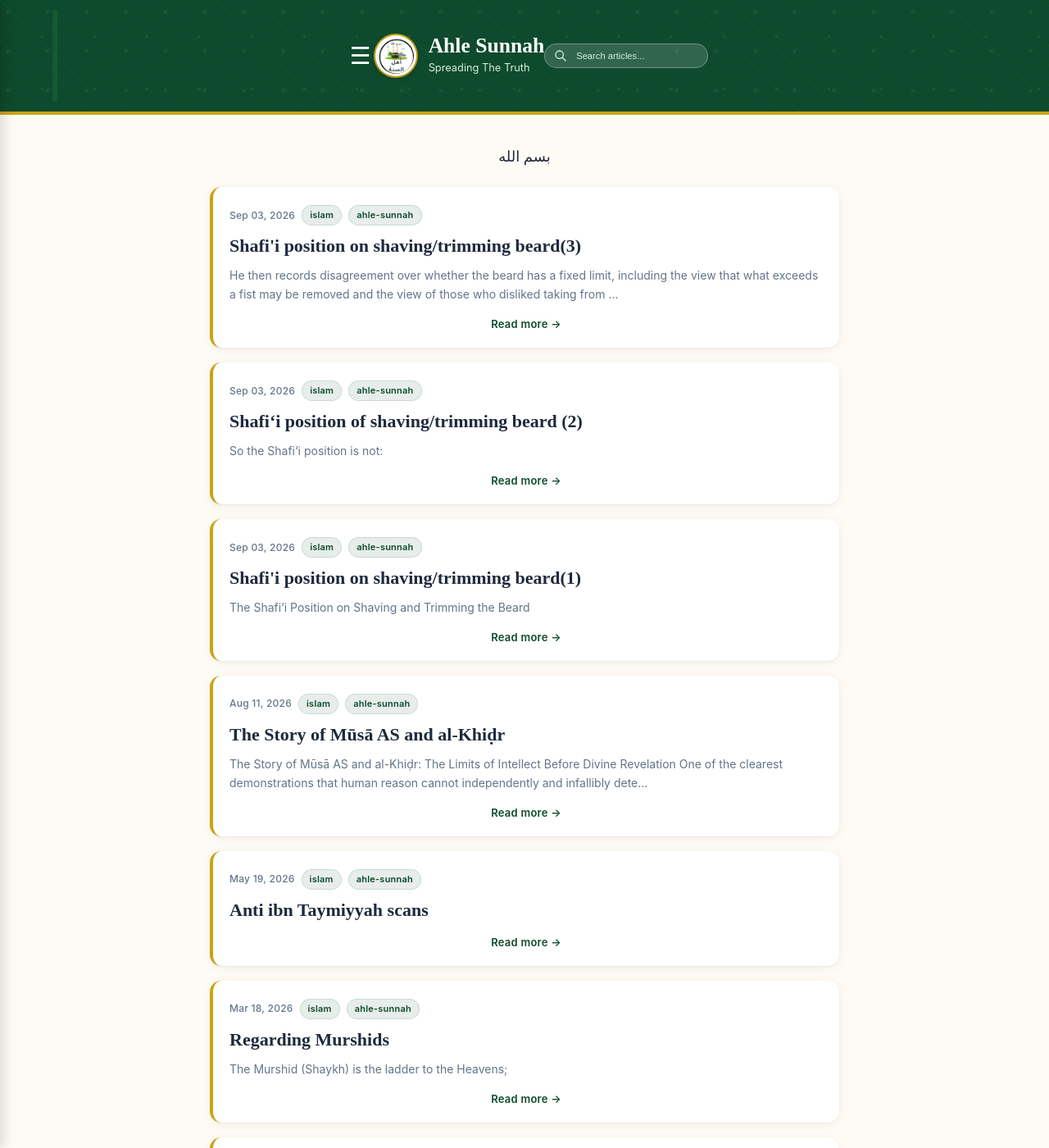
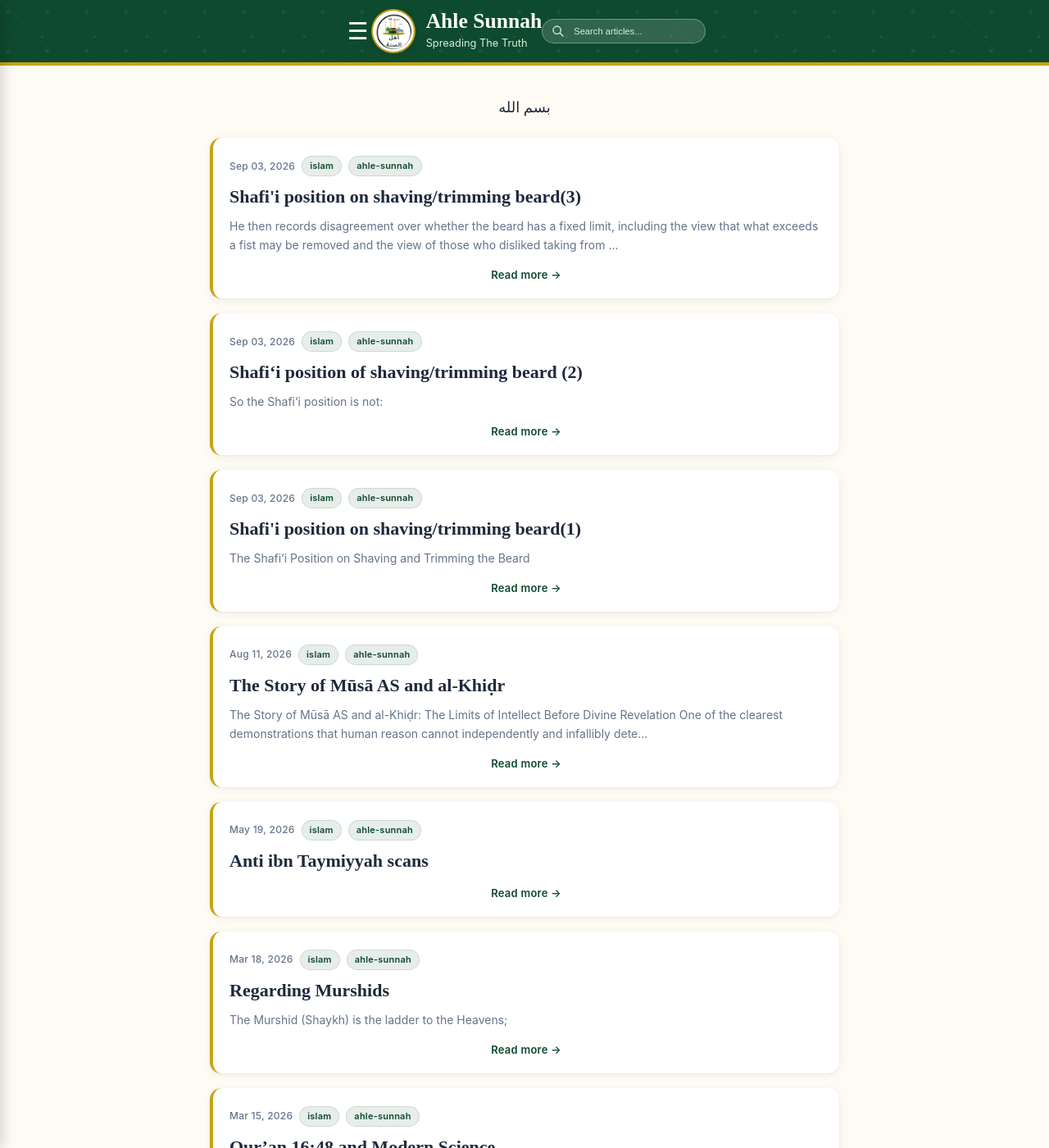
Before and after one commit to Fali17/ahlesunnah, a Jekyll site: the page built from index.html, in a window 1280 px wide and 1400 px high. Shown: the whole window at 82% size. Built offline with Jekyll 4.4.1, drawn with Linux system fonts in a browser that asks for light colours; the list of posts is cut into pages by our own code.

Commit message:
Update main.css

```diff
--- a/assets/css/main.css
+++ b/assets/css/main.css
@@ -20,9 +20,6 @@ body {
   line-height: 1.7;
   margin: 0;
   -webkit-font-smoothing: antialiased;
- /* */
-  justify-content:center;
-  align-items:center;
 
 }
 
@@ -52,8 +49,6 @@ body {
 /* */
   max-width:90%;
   width:100%;
-  padding:30px;
-  border-left: 6px solid #145a32;
   justify-content:center;
   text-align:center;
 }
```
